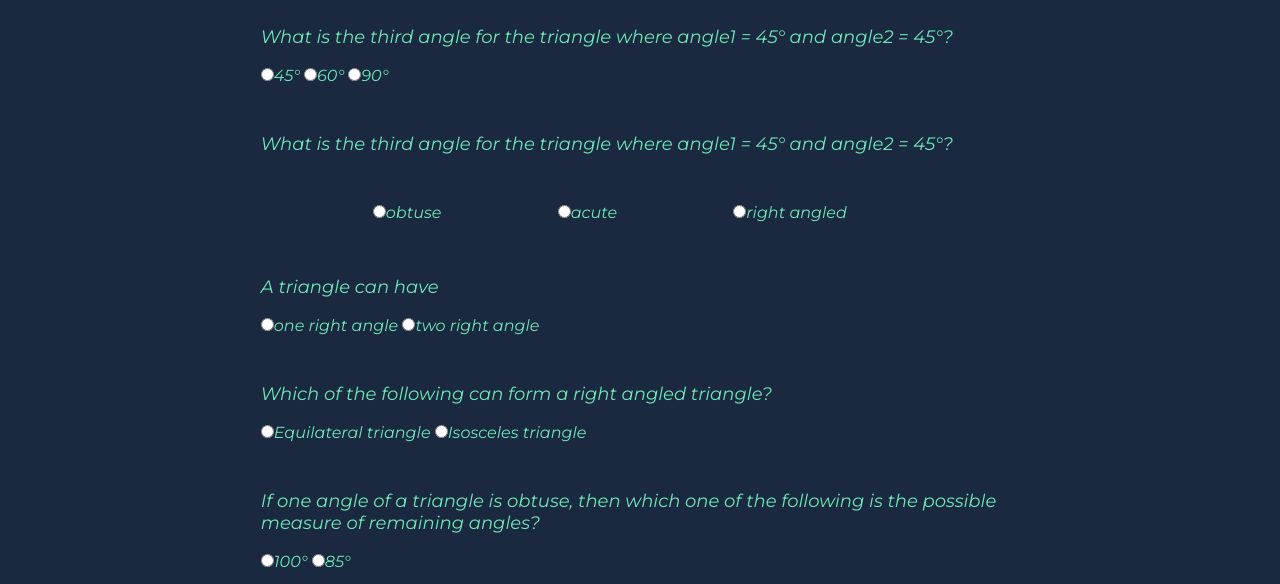
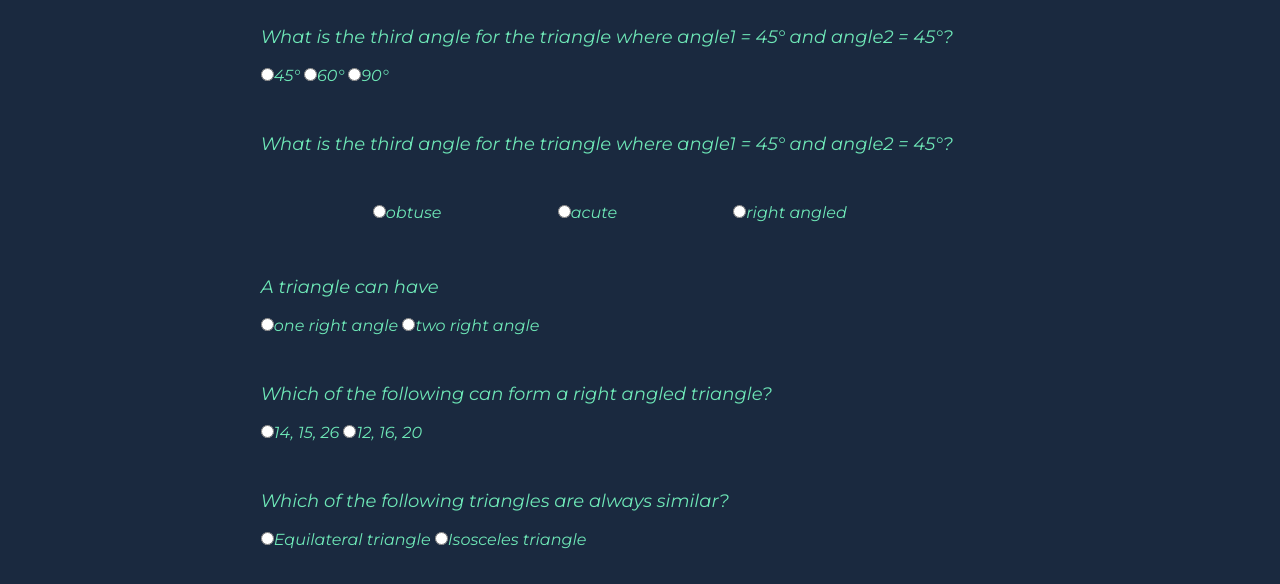
Before and after one commit to 1145308/mark-12-funWithTriangles, a plain HTML site: page quiz.html in a window 1280 px wide. Shown: the part 216-800 px from the top of the page. Drawn offline with Linux system fonts and the light colour scheme.

Commit message:
added some changes

```diff
--- a/quiz.html
+++ b/quiz.html
@@ -34,47 +34,55 @@
 
         <div class="container" class="list">
             <p>A triangle can have</p>
-            <label> <input class="hlo" type="radio" name="question1" value="one right angle">one right angle</label>
-            <label> <input class="hlo" type="radio" name="question1" value="two right angle">two right angle</label>
+            <label> <input class="hlo" type="radio" name="question3" value="one right angle">one right angle</label>
+            <label> <input class="hlo" type="radio" name="question3" value="two right angle">two right angle</label>
             </div>
 
         <div class="container" class="list">
             <p>Which of the following can form a right angled triangle?</p>
-            <label> <input class="hlo" type="radio" name="question1" value="Equilateral triangle">Equilateral triangle</label>
-            <label> <input class="hlo" type="radio" name="question1" value="Isosceles triangle">Isosceles triangle</label>
+            <label> <input class="hlo" type="radio" name="question4" value="14, 15, 26">14, 15, 26</label>
+            <label> <input class="hlo" type="radio" name="question4" value="12, 16, 20">12, 16, 20</label>
             </div>
+
+
+        <div class="container" class="list">
+            <p>Which of the following triangles are always similar?</p>
+            <label> <input class="hlo" type="radio" name="question5" value="Equilateral triangle">Equilateral triangle</label>
+            <label> <input class="hlo" type="radio" name="question5" value="Isosceles triangle">Isosceles triangle</label>
+            </div>
+
 
         <div class="container" class="list">
             <p>If one angle of a triangle is obtuse, then which one of the following is the possible measure of remaining angles?</p>
-            <label> <input class="hlo" type="radio" name="question1" value="100°">100°</label>
-            <label> <input class="hlo" type="radio" name="question1" value="85°">85°</label>
+            <label> <input class="hlo" type="radio" name="question6" value="100°">100°</label>
+            <label> <input class="hlo" type="radio" name="question6" value="85°">85°</label>
             </div>
 
         <div class="container" class="list">
             <p>If the largest angle in a triangle is 70°, what is the least possible value of the smallest angle of the triangle?</p>
-            <label> <input class="hlo" type="radio" name="question1" value="30°">30°</label>
-            <label> <input class="hlo" type="radio" name="question1" value="10°">10°</label>
+            <label> <input class="hlo" type="radio" name="question7" value="30°">30°</label>
+            <label> <input class="hlo" type="radio" name="question7" value="10°">10°</label>
             </div>
 
         <div class="container" class="list">
             <p>The perimeter of scalene triangle with sides a, b, c is</p>
-            <label> <input class="hlo" type="radio" name="question1" value="a + b + c">a + b + c</label>
-            <label> <input class="hlo" type="radio" name="question1" value="2a">2a</label>
-            <label> <input class="hlo" type="radio" name="question1" value="None of these">None of these</label>
+            <label> <input class="hlo" type="radio" name="question8" value="a + b + c">a + b + c</label>
+            <label> <input class="hlo" type="radio" name="question8" value="2a">2a</label>
+            <label> <input class="hlo" type="radio" name="question8" value="None of these">None of these</label>
         </div>
 
         <div class="container" class="list">
             <p>A scalene triangle has ___ lines of symmetry</p>
-            <label> <input class="hlo" type="radio" name="question1" value="two">two</label>
-            <label> <input class="hlo" type="radio" name="question1" value="no">no</label>
-            <label> <input class="hlo" type="radio" name="question1" value="15">15</label>
+            <label> <input class="hlo" type="radio" name="question9" value="two">two</label>
+            <label> <input class="hlo" type="radio" name="question9" value="no">no</label>
+            <label> <input class="hlo" type="radio" name="question9" value="15">15</label>
             </div>
 
         <div class="container list" >
             <p>There is a right triangle PQR where: angle Q = 90°; angle P = angle R. What is the measure of angles P and R?</p>
-            <label> <input class="hlo" type="radio" name="question1" value="85°">85°</label>
-            <label> <input class="hlo" type="radio" name="question1" value="65°">65°</label>
-            <label> <input class="hlo" type="radio" name="question1" value="45°">45°</label>
+            <label> <input class="hlo" type="radio" name="question10" value="85°">85°</label>
+            <label> <input class="hlo" type="radio" name="question10" value="65°">65°</label>
+            <label> <input class="hlo" type="radio" name="question10" value="45°">45°</label>
             </div>
     </form>
     <button id="submit">submit button</button>;
--- a/quiz.js
+++ b/quiz.js
@@ -3,7 +3,16 @@ const submitBtn = document.querySelector("#submit");
 const outputBox = document.querySelector("#output");
 
 
-const correctAnswers = ['90°', 'right angled'];
+const correctAnswers = ["90°",
+"right angled",
+"one right angle",
+"12, 16, 20",
+"Equilateral triangle",
+"100°",
+"30°",
+"a + b + c",
+"no",
+"45°"];
 
 function calculateScore(){
     let score =0;
```
